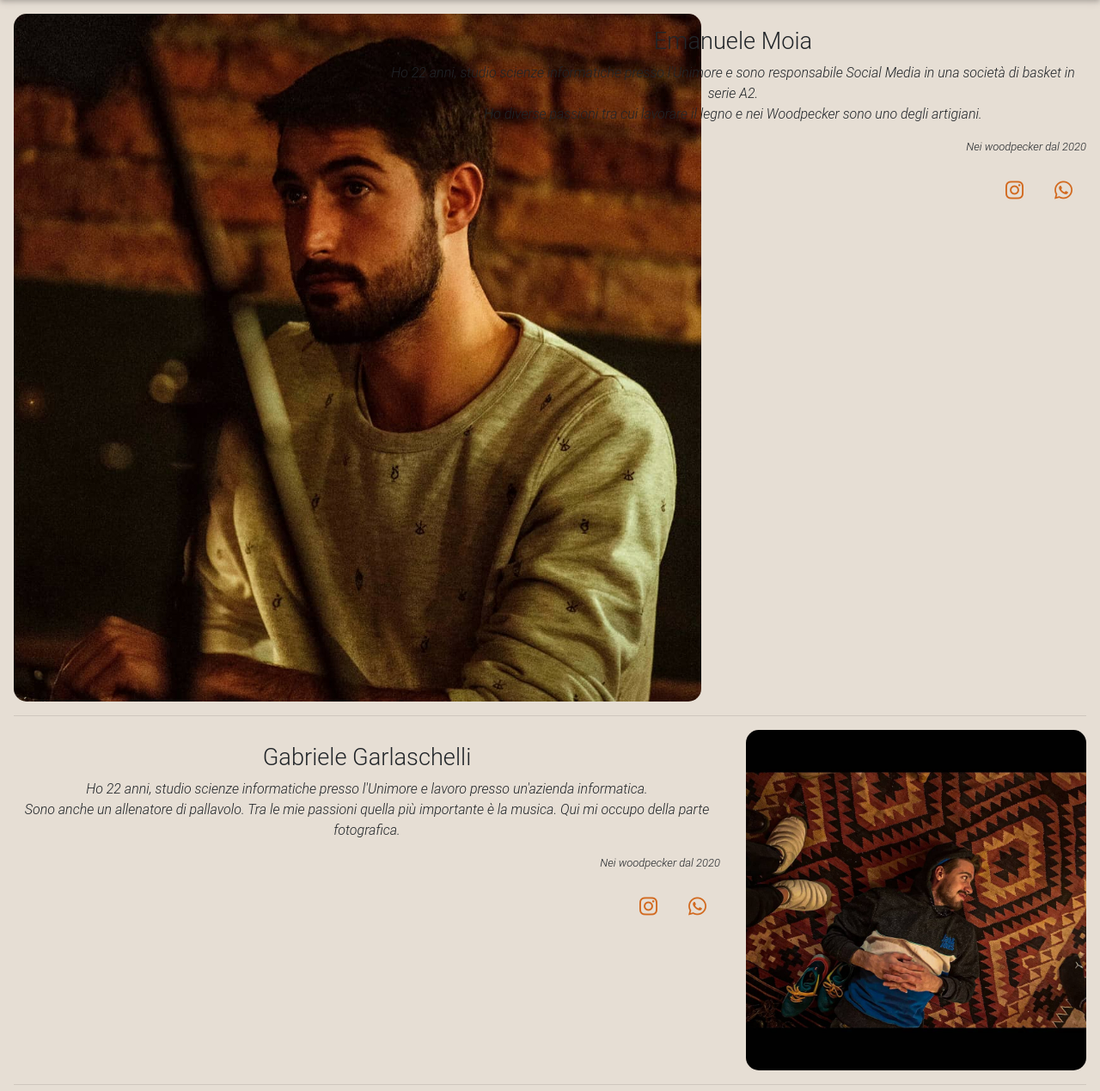
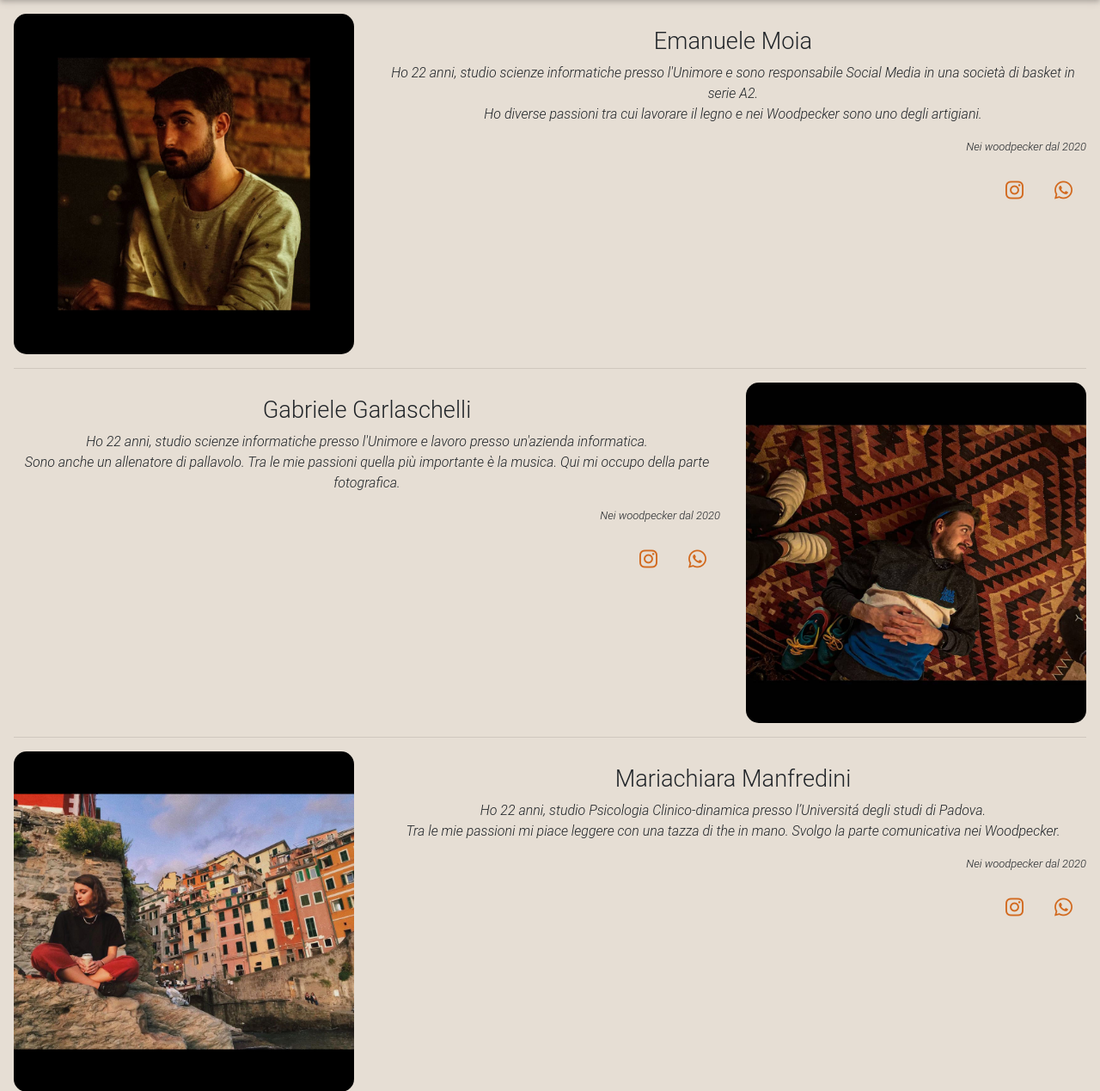
Before and after one commit to GabrieleGarlaschelli/woodpecker, a Django app: page /woodworks/about_us in a window 1280 px wide. Shown: the part 80-1349 px from the top of the page at 86% size. Run offline with Django 3.2, Linux system fonts and the light colour scheme; some libraries are stand-ins or nearby versions.

Commit message:
fix image about us

```diff
--- a/woodworks/templates/about_us.html
+++ b/woodworks/templates/about_us.html
@@ -9,7 +9,7 @@
   <div class="cointainer m-3">
     <div class="row">
       <div class="col-sm-4 col-12" >
-        <img src="{% static 'woodworks/moia.jpg' %}" alt="Responsive image" class="img-fluid border-rounded" style="max-width: 95vw;">
+        <img src="{% static 'woodworks/moia.jpg' %}" alt="Responsive image" class="img-fluid border-rounded">
       </div>
       <div class="col-sm-8 col-12">
         <h3 id="wp1" class="h3-responsive mt-3" style="text-align: center;">Emanuele Moia</h3>
```
Also changed, not shown: woodworks/static/woodworks/maci.jpg, woodworks/static/woodworks/moia.jpg, woodworks/static/woodworks/ste.jpg.
